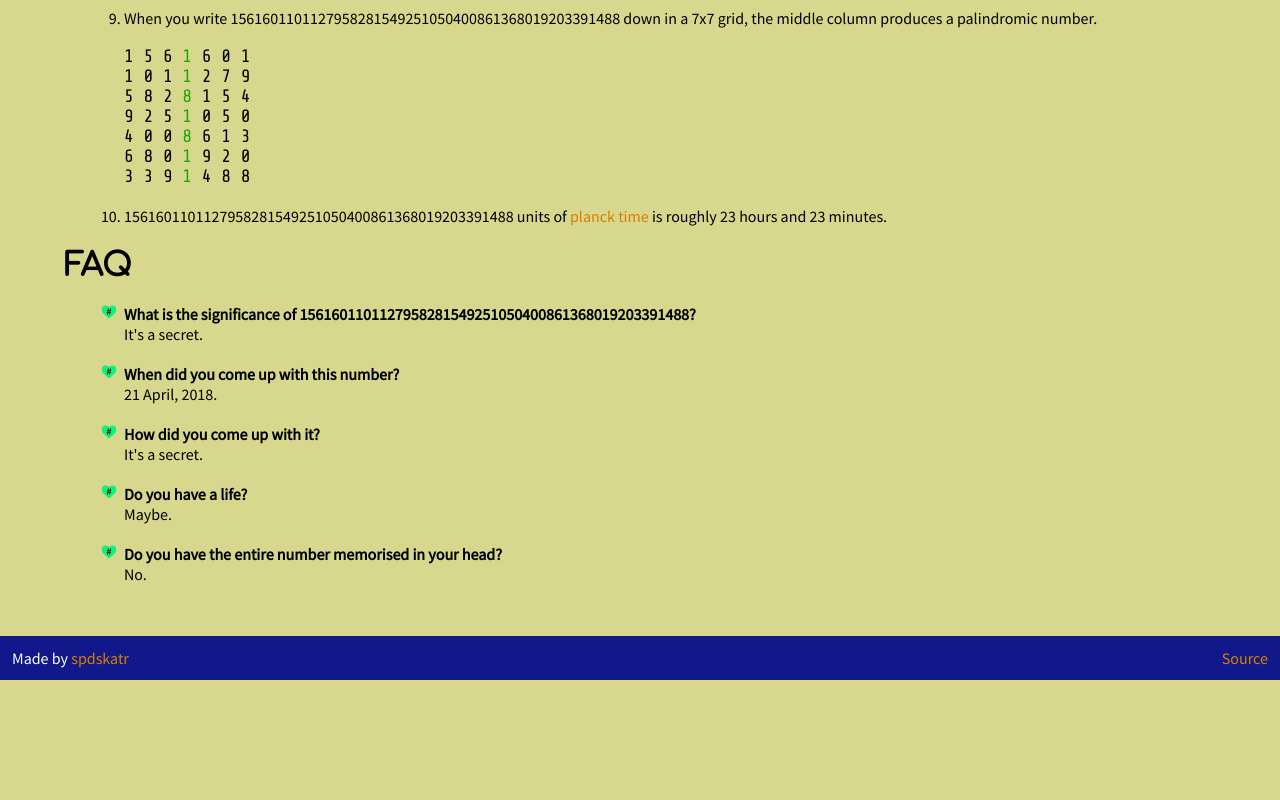
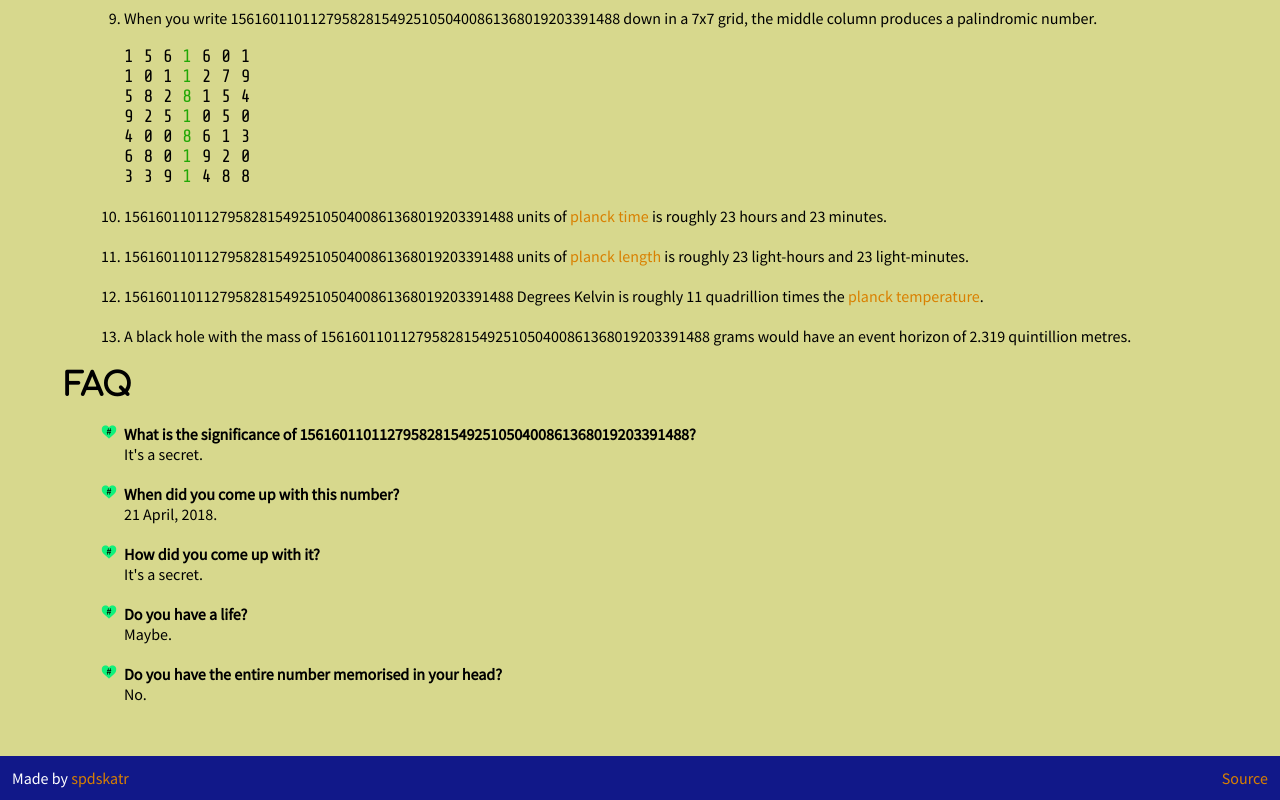
Before and after one commit to spdskatr/FavNumber, a plain HTML site: page index.html in a window 1280 px wide. Shown: the part 1226-2026 px from the top of the page. Before the commit the page ends 1906 px from the top, so only its background shows below. Drawn offline with nearby package versions, Linux system fonts and the light colour scheme.

Commit message:
Fact #13

```diff
--- a/index.html
+++ b/index.html
@@ -74,6 +74,9 @@
                 <p class="monospacebig">1 5 6 <span class="greenhighlight">1</span> 6 0 1<br />1 0 1 <span class="greenhighlight">1</span> 2 7 9<br />5 8 2 <span class="greenhighlight">8</span> 1 5 4<br />9 2 5 <span class="greenhighlight">1</span> 0 5 0<br />4 0 0 <span class="greenhighlight">8</span> 6 1 3<br />6 8 0 <span class="greenhighlight">1</span> 9 2 0<br />3 3 9 <span class="greenhighlight">1</span> 4 8 8</p>
             </li>
             <li><span class="mynumber">1561601101127958281549251050400861368019203391488</span> units of <a href="https://en.wikipedia.org/wiki/Planck_time">planck time</a> is roughly 23 hours and 23 minutes.</li>
+            <li><span class="mynumber">1561601101127958281549251050400861368019203391488</span> units of <a href="https://en.wikipedia.org/wiki/Planck_length">planck length</a> is roughly 23 light-hours and 23 light-minutes.</li>
+            <li><span class="mynumber">1561601101127958281549251050400861368019203391488</span> Degrees Kelvin is roughly 11 quadrillion times the <a href="https://en.wikipedia.org/wiki/Planck_temperature">planck temperature</a>.</li>
+            <li>A black hole with the mass of <span class="mynumber">1561601101127958281549251050400861368019203391488</span> grams would have an event horizon of 2.319 quintillion metres.</li>
         </ol>
         <h1 id="faq"><a href="#faq">FAQ</a></h1>
         <ul>
```
